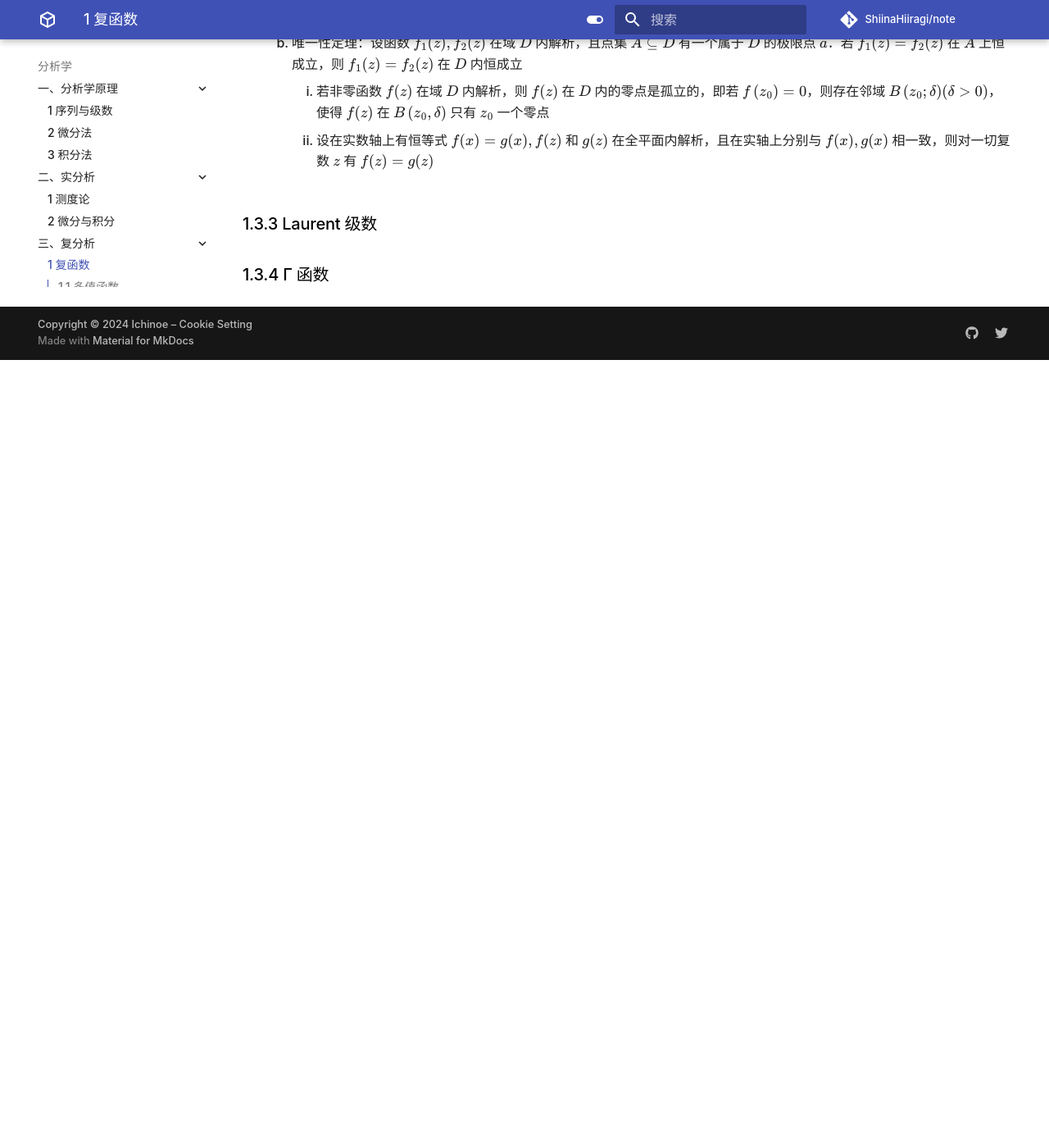
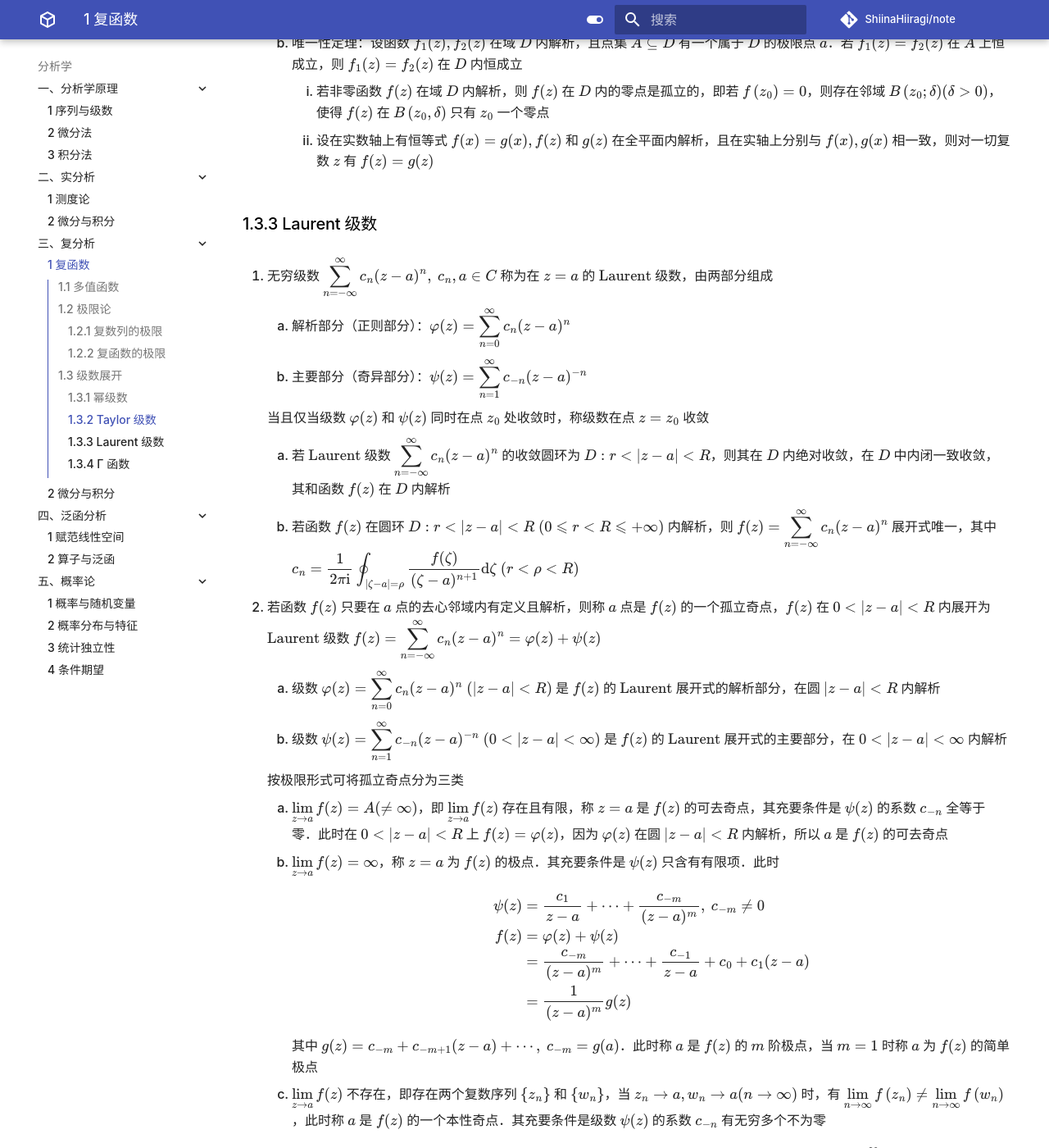
Before and after one commit to ShiinaHiiragi/note, an MkDocs documentation site: the page built from docs/anly/cmplx/func.md, in a window 1280 px wide and 1400 px high, scrolled down 4625 px. Shown: the whole window at 82% size. Built offline with MkDocs 1.6.1 and Material for MkDocs 9.7.7, drawn with Linux system fonts in a browser that asks for light colours; comment, search, counter and statistics services are not loaded; before the commit the page ends 5064 px from its top, so only the background shows below that; some of the changed text lies outside the part shown.

Commit message:
stage laurent

```diff
--- a/docs/anly/cmplx/func.md
+++ b/docs/anly/cmplx/func.md
@@ -61,14 +61,14 @@
     1. $\text{Abel}$ 定理：若幂级数 ${\displaystyle \sum_{n=0}^{\infty} c_{n} z^{n}}$ 在 $z_{0} \ (\neq 0)$ 处收敛，则 ${\displaystyle \sum_{n=0}^{\infty} c_{n} z^{n}}$ 在 $|z|< \left|z_{0}\right|$ 中内闭绝对一致收敛；若 ${\displaystyle \sum_{n=0}^{\infty} c_{n} z^{n}}$ 在 $z_{0} \ (\neq 0)$ 处发散，则 ${\displaystyle \sum_{n=0}^{\infty} c_{n} z^{n}}$ 在 $|z|>\left|z_{0}\right|$ 发散
     2. 若 ${\displaystyle L=\lim _{n \rightarrow \infty}\left|\dfrac{c_{n+1}}{c_{n}}\right|}$ 或 ${\displaystyle L=\lim _{n \rightarrow \infty} \sqrt[n]{\left|c_{n}\right|}}$ 存在，则幂级数 ${\displaystyle \sum_{n=0}^{\infty} c_{n} z^{n}=c_{0}+c_{1} z+\cdots+c_{n} z^{n}+\cdots}$ 的收敛半径为 $R=\dfrac{1}{L}$
     3. 设幂级数 ${\displaystyle \sum_{n=0}^{\infty} c_{n}\left(z-z_{0}\right)^{n}=c_{0}+c_{1}\left(z-z_{0}\right)+\cdots+c_{n}\left(z-z_{0}\right)+\cdots}$ 的收敛半径为 $R$，则其和函数 $f(z)$ 在它的收敛圆内解析，且 $f^{(k)}(z)=k!c_{k}+(k+1) k \cdots 2 c_{k+1}\left(z-z_{0}\right)+\cdots$ 在收敛圆内成立，即在收敛圆内可逐次微商
-2. 设幂级数 ${\displaystyle f(z)=\sum_{n=0}^{\infty} c_{n} z^{n}}$ 的收敛半径是 $R$，$O \zeta_{0}$ 是收敛圆 $D$ 内的一条半径，$z_{0} \neq 0$ 是 $O \zeta_{0}$ 上的一点，$f(z)$ 在 $z_{0}$ 的邻域内可展为 $\text{Taylor}$ 级数 ${\displaystyle f(z)=\sum_{n=0}^{\infty} \dfrac{f^{(n)}\left(z_{0}\right)}{n!}\left(z-z_{0}\right)^{n}}$，其收敛半径 $\rho \geqslant R-\left|z_{0}\right|$
+2. 设幂级数 ${\displaystyle f(z)=\sum_{n=0}^{\infty} c_{n} z^{n}}$ 的收敛半径是 $R$，$O \zeta_{0}$ 是收敛圆 $D$ 内的一条半径，$z_{0} \neq 0$ 是 $O \zeta_{0}$ 上的一点，$f(z)$ 在 $z_{0}$ 的邻域内可展开为 $\text{Taylor}$ 级数 ${\displaystyle f(z)=\sum_{n=0}^{\infty} \dfrac{f^{(n)}\left(z_{0}\right)}{n!}\left(z-z_{0}\right)^{n}}$，其收敛半径 $\rho \geqslant R-\left|z_{0}\right|$
     1. 若 $\rho>R-\left|z_{0}\right|$，此时 $\text{Taylor}$ 级数的收敛圆 $D_{1}:\left|z-z_{0}\right|<\rho$ 内有一部分在 $D$ 的外部．设 $g(z)$ 为级数在 $D_{1}$ 内的和函数，那么当 $z \in D_{1} \cap D$ 时，$g(z)=f(z)$，所以 $f(z)$ 解析延拓到 $D_{1}-D_{1} \cap D$，称 $f(z)$ 可以沿半径 $O \zeta_{0}$ 解析延拓，$g(z)$ 是 $f(z)$ 的直接解析延拓
     2. 若 $\rho=R-\left|z_{0}\right|$，此时 $\text{Taylor}$ 级数的收敛圆 $D_{1}$ 在 $D$ 内，圆周 $\left|z-z_{0}\right|=\rho$ 与圆周 $|z|=R$ 相切于 $\zeta_{0}$．在 $\zeta_{0}$ 的任意邻域 $B\left(\zeta_{0} ; \delta\right)$ 内不存在一个解析函数 $g(z)$，使得在 $B\left(\zeta_{0} ; \delta\right) \cap D$ 内，$g(z)=f(z)$．因此 $f(z)$ 不可能沿 $O \zeta_{0}$ 解析延拓到 $D$ 外，称 $\zeta_{0}$ 是 $f(z)$ 的一个延拓奇点
 
     幂级数 ${\displaystyle f(z)=\sum_{n=0}^{\infty} c_{n} z^{n}}$ 的收敛半径是 $R$，$O \zeta_{0}$ 的收敛圆周 $|z|=R$ 上至少有 $f(z)$ 的一个延拓奇点
 
 ### 1.3.2 Taylor 级数
-1. 若函数 $f(z)$ 在圆 $\Gamma:|z-a|<R$ 内解析，则 $f(z)$ 在 $\Gamma$ 内可以展为幂级数 ${\displaystyle f(z)=\sum_{n=0}^{\infty} \dfrac{f^{(n)}(a)}{n!}(z-a)^{n}}$，这个幂级数称为 $f(z)$ 在点 $z=a$ 的 $\text{Taylor}$ 级数
+1. 若函数 $f(z)$ 在圆 $\Gamma:|z-a|<R$ 内解析，则 $f(z)$ 在 $\Gamma$ 内可以展开为幂级数 ${\displaystyle f(z)=\sum_{n=0}^{\infty} \dfrac{f^{(n)}(a)}{n!}(z-a)^{n}}$，这个幂级数称为 $f(z)$ 在点 $z=a$ 的 $\text{Taylor}$ 级数
     1. 指数函数 $f(z)=e^{z}$ 在 $\mathbf{C}$ 上解析且 $f^{(n)}(z)=e^{z} \ (n=0,1,2, \cdots), f^{(n)}(0)=1$：${\displaystyle e^{z}=1+z+\dfrac{z^{2}}{2!}+\cdots+\dfrac{z^{n}}{n!}+\cdots}$
     2. 对数函数 $f(z)=\ln (1+z)$：${\displaystyle \ln (1+z)=\sum_{n=1}^{\infty} \dfrac{(-1)^{n-1}}{n} z^{n}, \ |z|<1, -\pi<\arg (1-z)<\pi}$
     3. 幂函数 $f(z)=z^{\alpha}$（$\alpha$ 不是整数）：${\displaystyle (1+z)^{\alpha}=1+\binom{\alpha}{1} z+\binom{\alpha}{2} z^{2}+\cdots+\binom{\alpha}{n} z^{n}+\cdots(|z|<1)}$
@@ -81,12 +81,67 @@
         \end{aligned}
         $$
 
-2. 设函数 $f(z)$ 在域 $D$ 内解析，若点 $z_{0} \in D$ 且 $f\left(z_{0}\right)=0$，则称 $z_{0}$ 为 $f(z)$ 的零点．因为 $z_{0} \in D$，所以存在点 $z_{0}$ 的一个邻域 $B\left(z_{0} ; r\right) \subseteq D, f(z)$ 在 $B\left(z_{0}, r\right)$ 内可展为 $\text{Taylor}$ 级数 ${\displaystyle f(z)=\sum_{n=0}^{\infty} c_{n}\left(z-z_{0}\right)^{n} \ \left(\left|z-z_{0}\right|<r\right)}$，其中 $c_{n}=\dfrac{1}{n!} f^{(n)}\left(z_{0}\right)$
+2. 设函数 $f(z)$ 在域 $D$ 内解析，若点 $z_{0} \in D$ 且 $f\left(z_{0}\right)=0$，则称 $z_{0}$ 为 $f(z)$ 的零点．因为 $z_{0} \in D$，所以存在点 $z_{0}$ 的一个邻域 $B\left(z_{0} ; r\right) \subseteq D, f(z)$ 在 $B\left(z_{0}, r\right)$ 内可展开为 $\text{Taylor}$ 级数 ${\displaystyle f(z)=\sum_{n=0}^{\infty} c_{n}\left(z-z_{0}\right)^{n} \ \left(\left|z-z_{0}\right|<r\right)}$，其中 $c_{n}=\dfrac{1}{n!} f^{(n)}\left(z_{0}\right)$
     1. 设 $f$ 在域 $D$ 上解析，如果 $f$ 在 $D$ 中的小圆盘 $B\left(z_{0}, r\right)$ 上恒为零，那么 $f$ 在 $D$ 上恒为零
     2. 唯一性定理：设函数 $f_{1}(z), f_{2}(z)$ 在域 $D$ 内解析，且点集 $A \subseteq D$ 有一个属于 $D$ 的极限点 $a$．若 $f_{1}(z)=f_{2}(z)$ 在 $A$ 上恒成立，则 $f_{1}(z)=f_{2}(z)$ 在 $D$ 内恒成立
         1. 若非零函数 $f(z)$ 在域 $D$ 内解析，则 $f(z)$ 在 $D$ 内的零点是孤立的，即若 $f\left(z_{0}\right)=0$，则存在邻域 $B\left(z_{0} ; \delta\right)(\delta>0)$，使得 $f(z)$ 在 $B\left(z_{0}, \delta\right)$ 只有 $z_{0}$ 一个零点
         2. 设在实数轴上有恒等式 $f(x)=g(x), f(z)$ 和 $g(z)$ 在全平面内解析，且在实轴上分别与 $f(x), g(x)$ 相一致，则对一切复数 $z$ 有 $f(z)=g(z)$
 
 ### 1.3.3 Laurent 级数
+1. 无穷级数 ${\displaystyle \sum_{n=-\infty}^{\infty} c_{n}(z-a)^{n}, \  c_{n}, a \in C}$ 称为在 $z=a$ 的 $\text{Laurent}$ 级数，由两部分组成
+    1. 解析部分（正则部分）：${\displaystyle \varphi(z)=\sum_{n=0}^{\infty} c_{n}(z-a)^{n}}$
+    2. 主要部分（奇异部分）：${\displaystyle \psi(z)=\sum_{n=1}^{\infty} c_{-n}(z-a)^{-n}}$
+
+    当且仅当级数 $\varphi(z)$ 和 $\psi(z)$ 同时在点 $z_{0}$ 处收敛时，称级数在点 $z=z_{0}$ 收敛
+
+    1. 若 $\text{Laurent}$ 级数 ${\displaystyle \sum_{n=-\infty}^{\infty} c_{n}(z-a)^{n}}$ 的收敛圆环为 $D: r<|z-a|<R$，则其在 $D$ 内绝对收敛，在 $D$ 中内闭一致收敛，其和函数 $f(z)$ 在 $D$ 内解析
+    2. 若函数 $f(z)$ 在圆环 $D: r<|z-a|<R \ (0 \leqslant r<R \leqslant+\infty)$ 内解析，则 ${\displaystyle f(z)=\sum_{n=-\infty}^{\infty} c_{n}(z-a)^{n}}$ 展开式唯一，其中 ${\displaystyle c_{n}=\dfrac{1}{2 \pi \mathrm i} \oint_{|\zeta-a|=\rho} \dfrac{f(\zeta)}{(\zeta-a)^{n+1}} \mathrm d \zeta \ (r<\rho<R)}$
+
+2. 若函数 $f(z)$ 只要在 $a$ 点的去心邻域内有定义且解析，则称 $a$ 点是 $f(z)$ 的一个孤立奇点，$f(z)$ 在 $0<|z-a|<R$ 内展开为 $\text{Laurent}$ 级数 ${\displaystyle f(z)=\sum_{n=-\infty}^{\infty} c_{n}(z-a)^{n}=\varphi(z)+\psi(z)}$
+    1. 级数 ${\displaystyle \varphi(z)=\sum_{n=0}^{\infty} c_{n}(z-a)^{n} \ (|z-a|<R)}$ 是 $f(z)$ 的 $\text{Laurent}$ 展开式的解析部分，在圆 $|z-a|<R$ 内解析
+    2. 级数 ${\displaystyle \psi(z)=\sum_{n=1}^{\infty} c_{-n}(z-a)^{-n} \ (0<|z-a|<\infty)}$ 是 $f(z)$ 的 $\text{Laurent}$ 展开式的主要部分，在 $0<|z-a|<\infty$ 内解析
+
+    按极限形式可将孤立奇点分为三类
+
+    1. ${\displaystyle \lim _{z \rightarrow a} f(z)=A(\neq \infty)}$，即 ${\displaystyle \lim _{z \rightarrow a} f(z)}$ 存在且有限，称 $z=a$ 是 $f(z)$ 的可去奇点，其充要条件是 $\psi(z)$ 的系数 $c_{-n}$ 全等于零．此时在 $0<|z-a|<R$ 上 $f(z)=\varphi(z)$，因为 $\varphi(z)$ 在圆 $|z-a|<R$ 内解析，所以 $a$ 是 $f(z)$ 的可去奇点
+    2. ${\displaystyle \lim _{z \rightarrow a} f(z)=\infty}$，称 $z=a$ 为 $f(z)$ 的极点．其充要条件是 $\psi(z)$ 只含有有限项．此时
+
+        $$
+        \begin{aligned}
+        \psi(z)&=\dfrac{c_{1}}{z-a}+\cdots+\dfrac{c_{-m}}{(z-a)^{m}}, \  c_{-m} \neq 0 \\
+        f(z)&=\varphi(z)+\psi(z) \\
+        &=\dfrac{c_{-m}}{(z-a)^{m}}+\cdots+\dfrac{c_{-1}}{z-a}+c_{0}+c_{1}(z-a) \\
+        &=\dfrac{1}{(z-a)^{m}} g(z)
+        \end{aligned}
+        $$
+
+        其中 $g(z)=c_{-m}+c_{-m+1}(z-a)+\cdots, \  c_{-m}=g(a)$．此时称 $a$ 是 $f(z)$ 的 $m$ 阶极点，当 $m=1$ 时称 $a$ 为 $f(z)$ 的简单极点
+
+    3. ${\displaystyle \lim _{z \rightarrow a} f(z)}$ 不存在，即存在两个复数序列 $\left\{z_{n}\right\}$ 和 $\left\{w_{n}\right\}$，当 $z_{n} \rightarrow a, w_{n} \rightarrow a (n \rightarrow \infty)$ 时，有 ${\displaystyle \lim _{n \rightarrow \infty} f\left(z_{n}\right) \neq \lim _{n \rightarrow \infty} f\left(w_{n}\right)}$，此时称 $a$ 是 $f(z)$ 的一个本性奇点．其充要条件是级数 $\psi(z)$ 的系数 $c_{-n}$ 有无穷多个不为零
+
+3. 若函数 $f(z)$ 在 $\mathbf{C}$ 上解析，则称 $f(z)$ 是一个整函数，此时，$f(z)$ 在 $\mathbf{C}$ 上的 $\text{Taylor}$ 展开式为 ${\displaystyle f(z)=\sum_{n=0}^{\infty} c_{n} z^{n}}$
+    1. $z=\infty$ 是 $f(z)$ 的孤立奇点，因此 $f(z)$ 的 $\text{Taylor}$ 展开式也是 $f(z)$ 在 $\infty$ 的邻域内的 $\text{Laurent}$ 展开式
+        1. 若 $z=\infty$ 为 $f(z)$ 的可去奇点，则 $f(z)$ 为常数
+        2. 若 $z=\infty$ 是 $f(z)$ 的一个 $m$ 阶极点，则 $c_{n}=0 \ (n>m)$，$f(z)$ 是一个 $m$ 次多项式
+
+            $$
+            f(z)=c_{0}+c_{1} z+c_{2} z^{2}+\cdots+c_{m} z^{m}, c_{m} \neq 0
+            $$
+
+        3. 若 $z=\infty$ 是 $f(z)$ 的一个本性奇点，则 $f(z)=c_{0}+c_{1} z+\cdots+c_{n} z^{n}+\cdots$，其中 $c_{n}(n \geqslant 1)$ 有无穷多个不为零．此时称 $f(z)$ 是超越整函数
+
+    2. 若函数 $f(z)$ 在 $\mathbf{C}$ 上最多除去极点外，没有其他的奇点，则称 $f(z)$ 是一个亚纯函数
+        1. 整函数与有理函数 $f(z)=\dfrac{P_{n}(z)}{Q_{m}(z)}$ 是亚纯函数是亚纯函数，其中
+
+            $$
+            \begin{aligned}
+            & P_{n}(z)=a_{0}+a_{1} z+\cdots+a_{n} z^{n}, \  a_{n} \neq 0 \\
+            & Q_{m}(z)=b_{0}+b_{1} z+\cdots+b_{m} z^{m}, \  b_{m} \neq 0
+            \end{aligned}
+            $$
+
+            $Q_{m}(z)$ 的零点是 $f(z)$ 的极点，在 $\mathbf{C}$ 上除去这有穷个极点外，$f(z)$ 是解析的
+
+        2. 若 $z=\infty$ 是亚纯函数 $f(z)$ 的可去奇点或极点，则 $f(z)$ 必是有理函数
 
 ### 1.3.4 Γ 函数
```
